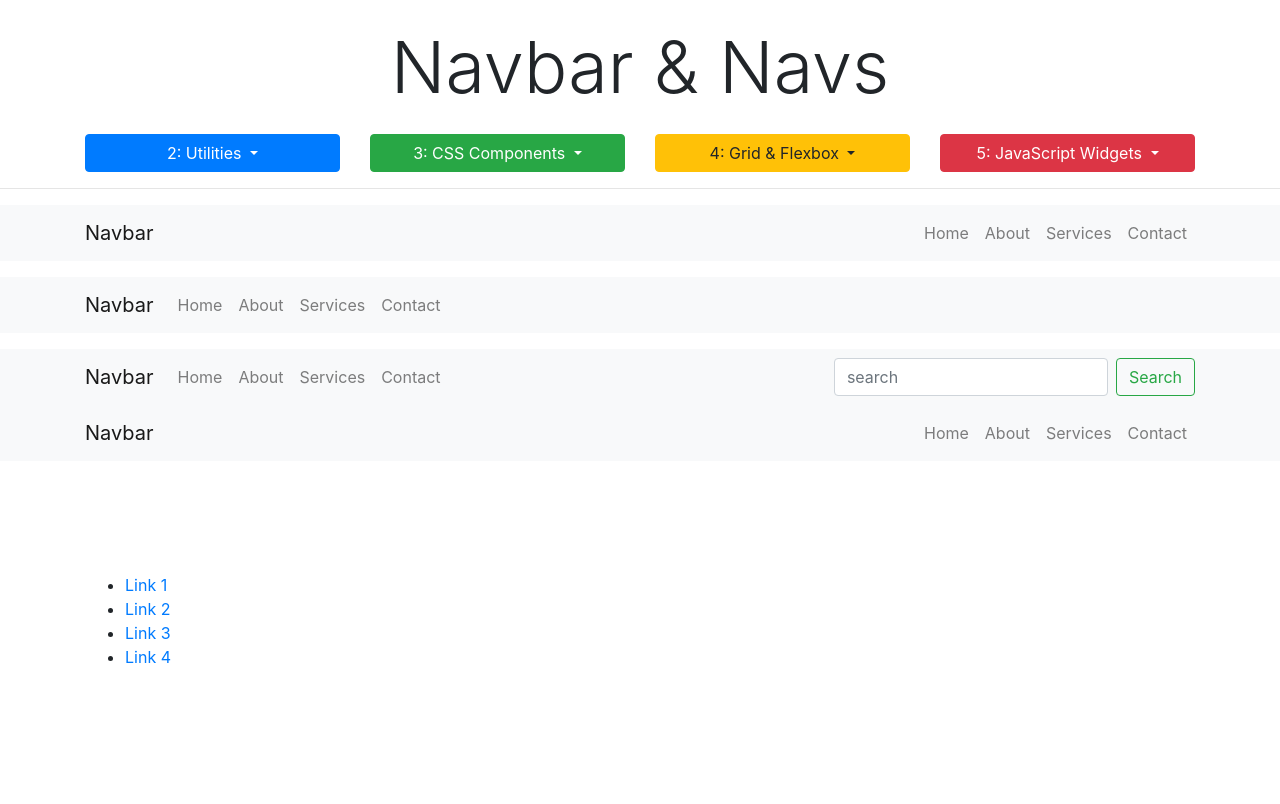
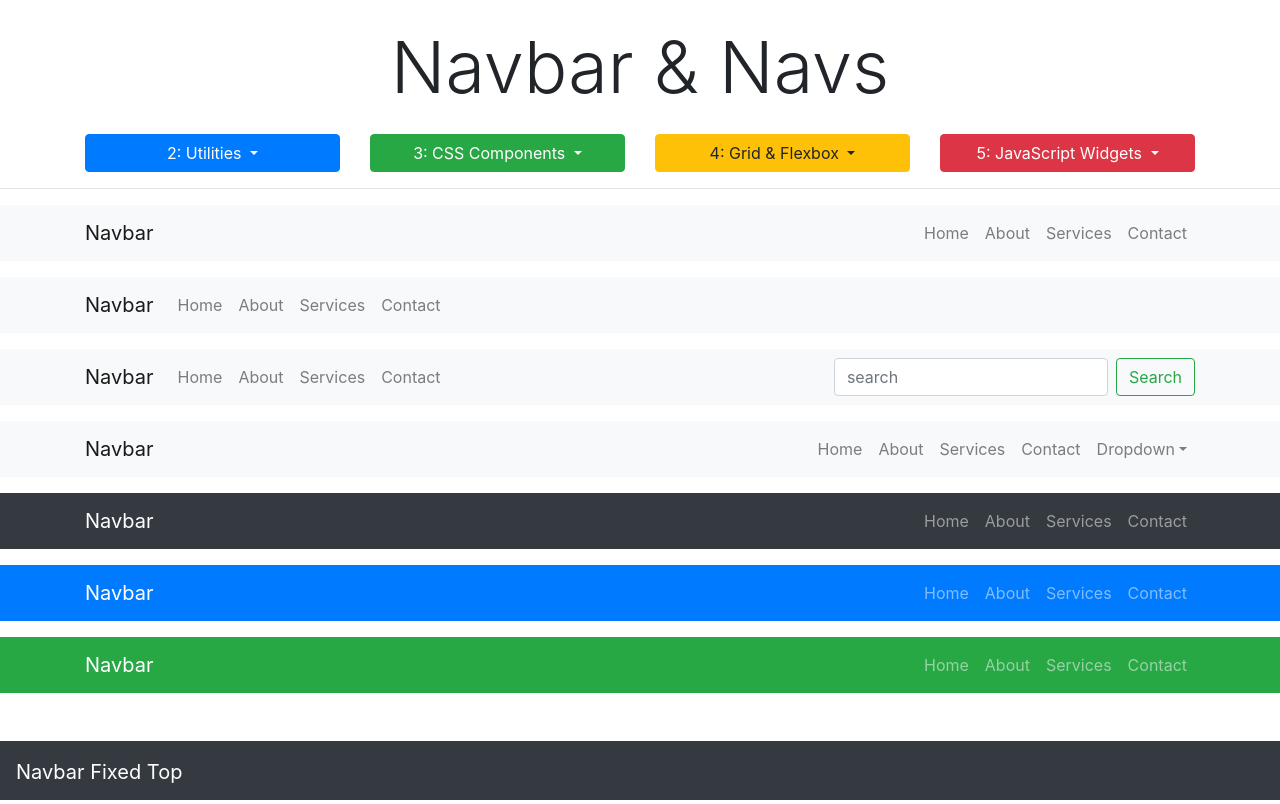
Before and after one commit to iamJakeRobbins/bootstrap_udemy, a website: page bootstrap_sandbox/3_3_navbar.html in a window 1280 px wide. Shown: the top 804 px of the page. Drawn offline with nearby package versions, Linux system fonts and the light colour scheme.

Commit message:
navbar orienteering

```diff
--- a/bootstrap_sandbox/3_3_navbar.html
+++ b/bootstrap_sandbox/3_3_navbar.html
@@ -164,7 +164,36 @@
     </nav>
 
     <!-- NAVBAR WITH DROPDOWN -->
-    <nav class="navbar navbar-expand-sm navbar-light bg-light mb-3">
+    <nav class="navbar navbar-expand-sm navbar-light bg-light mt-3">
+        <div class="container">
+            <a href="#" class="navbar-brand">Navbar</a>
+            <ul class="navbar-nav">
+                <li class="nav-item">
+                    <a href="#" class="nav-link">Home</a>
+                </li>
+                <li class="nav-item">
+                    <a href="#" class="nav-link">About</a>
+                </li>
+                <li>
+                    <a href="#" class="nav-link">Services</a>
+                </li>
+                <li class="nav-item">
+                    <a href="#" class="nav-link">Contact</a>
+                </li>
+                <li class="nav-item dropdown">
+                    <a href="#" class="nav-link dropdown-toggle" data-toggle="dropdown">Dropdown</a>
+                    <div class="dropdown-menu">
+                        <a href="#" class="dropdown-item">Link 1</a>
+                        <a href="#" class="dropdown-item">Link 2</a>
+                        <a href="#" class="dropdown-item">Link 3</a>
+                    </div>
+                </li>
+            </ul>
+        </div>
+    </nav>
+
+    <!-- COLORS -->
+    <nav class="navbar navbar-expand-sm navbar-dark bg-dark mt-3">
         <div class="container">
             <a href="#" class="navbar-brand">Navbar</a>
             <ul class="navbar-nav">
@@ -184,20 +213,63 @@
         </div>
     </nav>
 
-    <!-- COLORS -->
+    <nav class="navbar navbar-expand-sm navbar-dark bg-primary mt-3">
+        <div class="container">
+            <a href="#" class="navbar-brand">Navbar</a>
+            <ul class="navbar-nav">
+                <li class="nav-item">
+                    <a href="#" class="nav-link">Home</a>
+                </li>
+                <li class="nav-item">
+                    <a href="#" class="nav-link">About</a>
+                </li>
+                <li>
+                    <a href="#" class="nav-link">Services</a>
+                </li>
+                <li class="nav-item">
+                    <a href="#" class="nav-link">Contact</a>
+                </li>
+            </ul>
+        </div>
+    </nav>
 
+    <nav class="navbar navbar-expand-sm navbar-dark bg-success mt-3">
+        <div class="container">
+            <a href="#" class="navbar-brand">Navbar</a>
+            <ul class="navbar-nav">
+                <li class="nav-item">
+                    <a href="#" class="nav-link">Home</a>
+                </li>
+                <li class="nav-item">
+                    <a href="#" class="nav-link">About</a>
+                </li>
+                <li>
+                    <a href="#" class="nav-link">Services</a>
+                </li>
+                <li class="nav-item">
+                    <a href="#" class="nav-link">Contact</a>
+                </li>
+            </ul>
+        </div>
+    </nav>
 
     <br>
     <br>
 
     <!-- FIXED TOP -->
-
+<!--    <nav class="navbar navbar-dark bg-dark fixed-top">-->
+<!--        <a href="#" class="navbar-brand">Navbar Fixed Top</a>-->
+<!--    </nav>-->
 
     <!-- FIXED BOTTOM -->
+    <nav class="navbar navbar-dark bg-dark fixed-bottom">
+        <a href="#" class="navbar-brand">Navbar Fixed Top</a>
+    </nav>
 
-
-    <!-- FIXED TOP -->
-
+    <!-- sticky top -->
+    <nav class="navbar navbar-dark bg-dark sticky-top">
+        <a href="#" class="navbar-brand">Navbar Sticky Top</a>
+    </nav>
 
     <br>
     <br>
```
